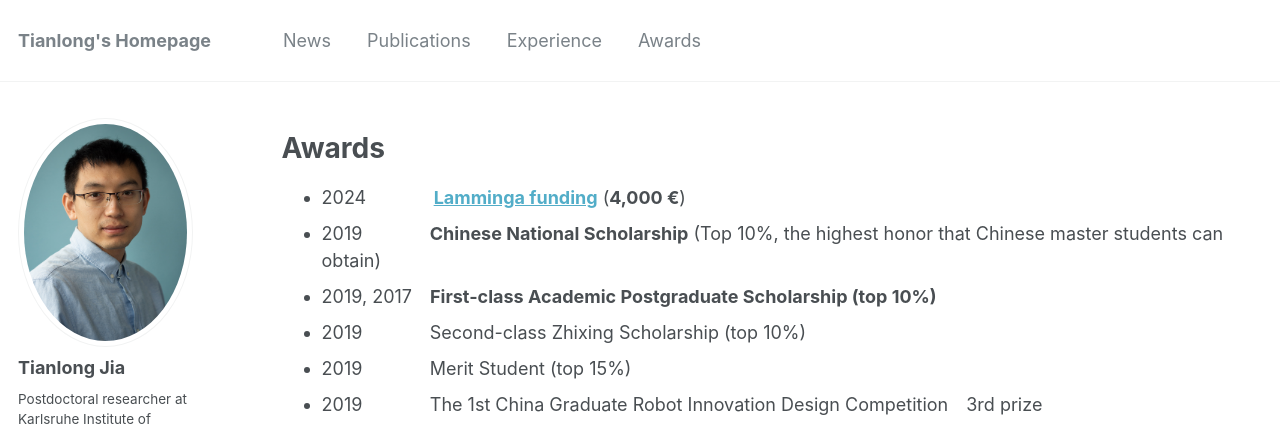
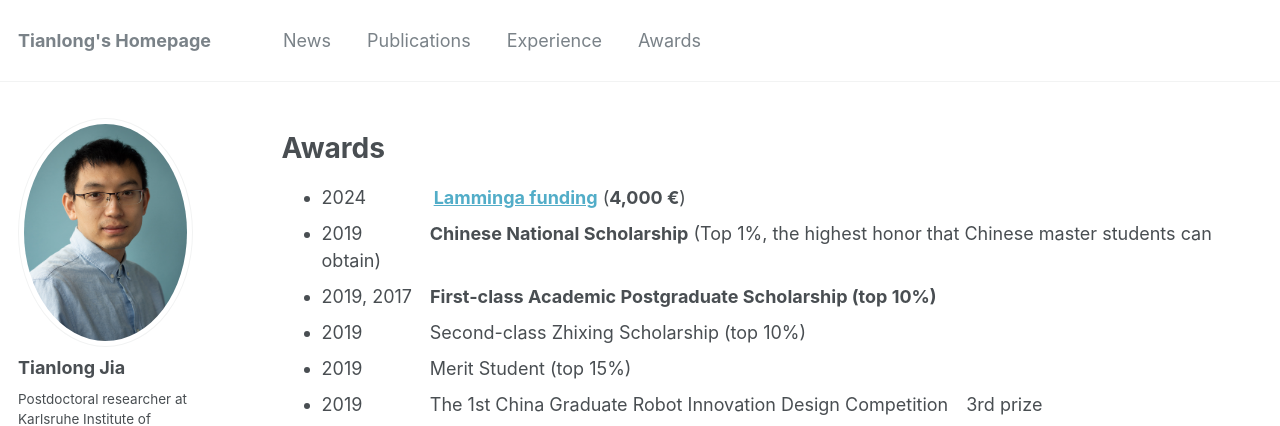
Before and after one commit to TianlongJia/TianlongJia.github.io, a Jekyll site: the page built from _pages/Awards.md, in a window 1280 px wide and 1021 px high. Shown: the top 426 px of the window. Built offline with Jekyll 4.4.1, drawn with Linux system fonts in a browser that asks for light colours.

Commit message:
update reviewer

```diff
--- a/_pages/Awards.md
+++ b/_pages/Awards.md
@@ -8,7 +8,7 @@ author_profile: true
 {% include base_path %}
 # Awards
 - 2024&thinsp;&nbsp;&nbsp;&emsp;&emsp;&emsp;**[Lamminga funding](https://lammingafonds.nl/)** (**4,000 €**)
-- 2019&thinsp;&nbsp;&nbsp;&emsp;&emsp;&emsp;**Chinese National Scholarship** (Top 10%, the highest honor that Chinese master students can obtain)
+- 2019&thinsp;&nbsp;&nbsp;&emsp;&emsp;&emsp;**Chinese National Scholarship** (Top 1%, the highest honor that Chinese master students can obtain)
 - 2019, 2017&emsp;**First-class Academic Postgraduate Scholarship (top 10%)**
 - 2019&thinsp;&nbsp;&nbsp;&emsp;&emsp;&emsp;Second-class Zhixing Scholarship (top 10%)
 - 2019&thinsp;&nbsp;&nbsp;&emsp;&emsp;&emsp;Merit Student (top 15%)
```
Also changed, not shown: _pages/experience.md (+0 -1 lines).
